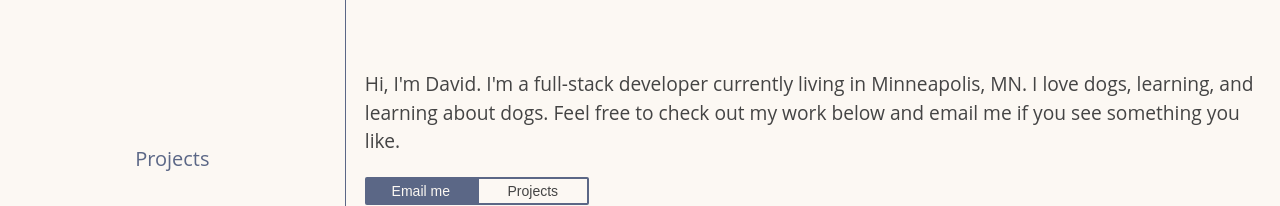
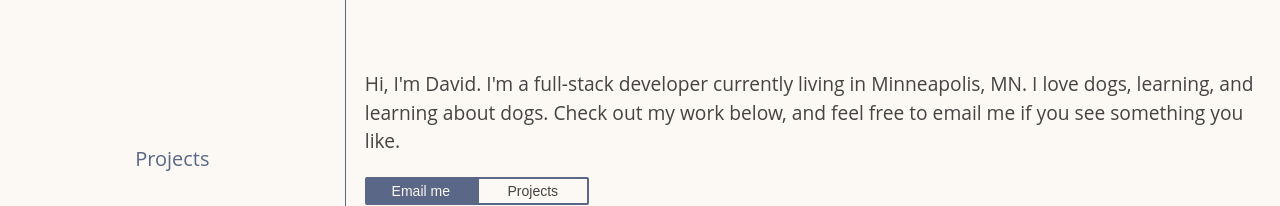
Before and after one commit to DavidHaugen/portfolio, a React (Create React App) app: page / in a window 1280 px wide. Shown: the part 242-448 px from the top of the page. Built offline with nearby package versions, Linux system fonts and the light colour scheme.

Commit message:
adjust home text

```diff
--- a/src/Home.js
+++ b/src/Home.js
@@ -6,7 +6,7 @@ export default class Home extends Component{
     return(
       <section className="home">
         <p id="home-paragraph">
-        Hi, I'm David. I'm a full-stack developer currently living in Minneapolis, MN. I love dogs, learning, and learning about dogs. Feel free to check out my work below and email me if you see something you like.
+        Hi, I'm David. I'm a full-stack developer currently living in Minneapolis, MN. I love dogs, learning, and learning about dogs. Check out my work below, and feel free to email me if you see something you like.
         </p>
         <div>
           <a href="mailto:haugen.dj@gmail.com" target='_blank' rel='noopener noreferrer'><button className="button-solid left-button">Email me</button></a>
```
